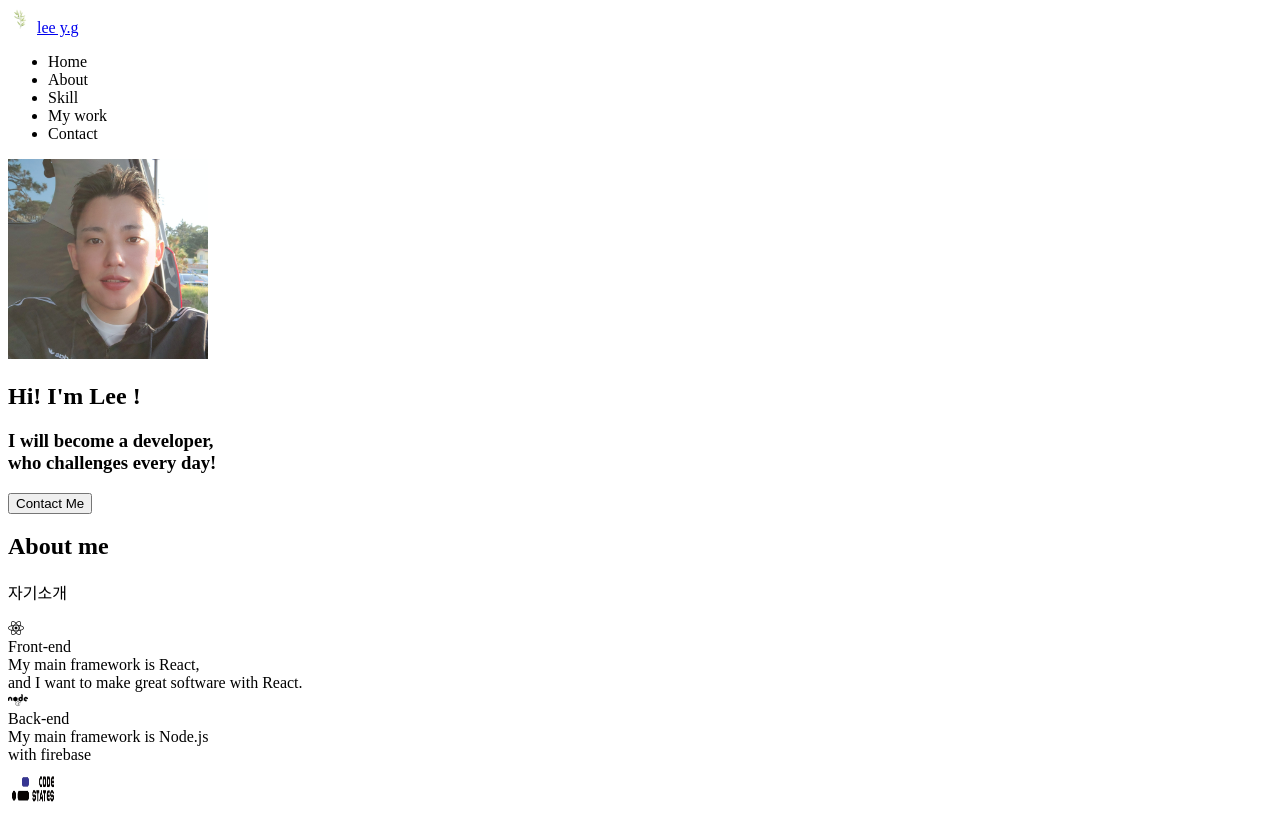
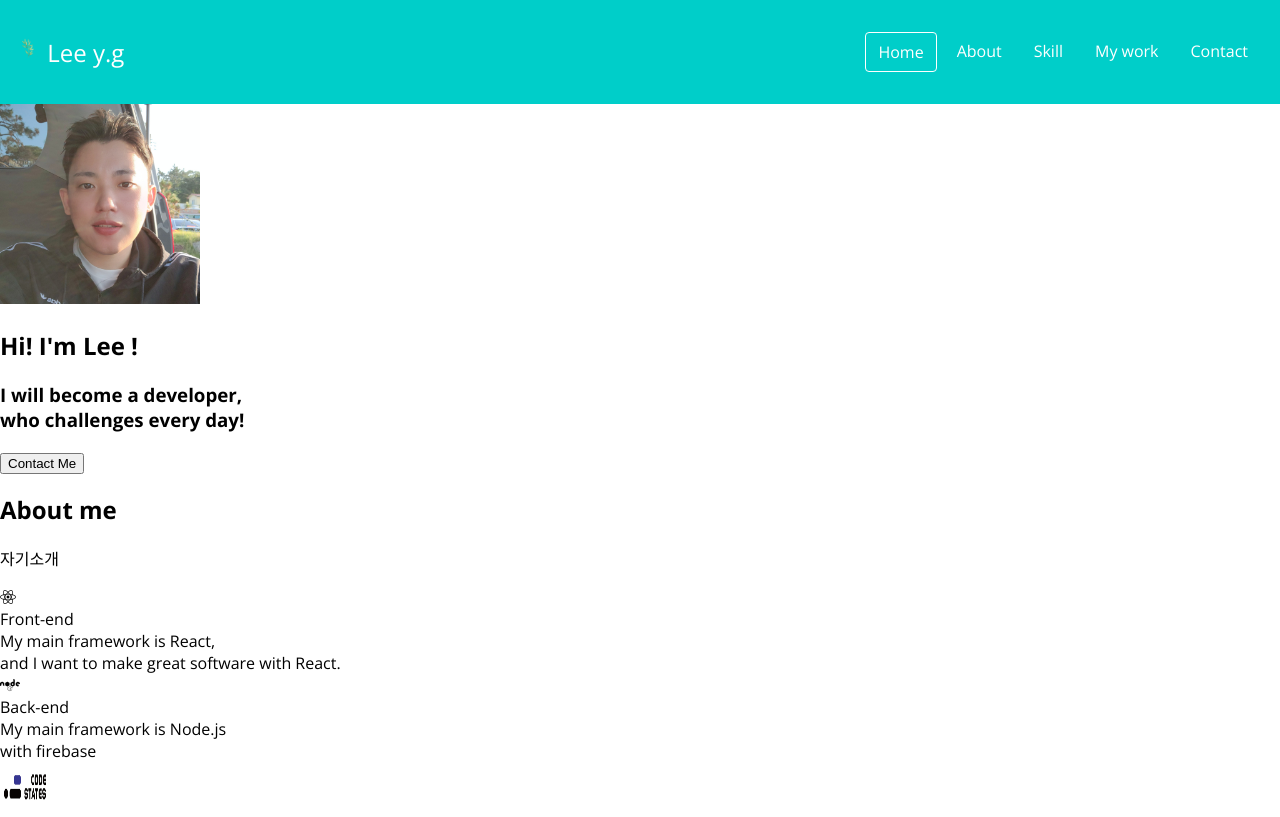
Before and after one commit to DevLeeYG/leesweb, a plain HTML site: page Portfolio/index.html in a window 1280 px wide. Shown: the top 817 px of the page. Drawn offline with nearby package versions, Linux system fonts and the light colour scheme.

Commit message:
navbar css

```diff
--- a/Portfolio/index.html
+++ b/Portfolio/index.html
@@ -18,15 +18,15 @@
 </head>
 <body>
     <!--Navbar-->
-    <nav id="navbar"></nav>
+    <nav id="navbar">
     <div class="navbar__logo">
         <img src="/imgs/leep1.png" height="25px" width="25px">
-        <a href="#" >lee y.g</a>
+        <a href="#" >Lee y.g</a>
     </div>
 
     <div class="navbar__menu">
         <ul class="navbar__menu">
-            <li class="navbar__munu__item">Home</li>
+            <li class="navbar__munu__item active">Home</li>
             <li class="navbar__munu__item">About</li>
             <li class="navbar__munu__item">Skill</li>
             <li class="navbar__munu__item">My work</li>
@@ -34,6 +34,7 @@
         </ul>
 
     </div>
+</nav>
     <section id="home">
         <img src = "/imgs/profile.jpeg" alt="lees profile photo" height="200px" width="200px"
          clase ="home__avatar"
--- a/Portfolio/style.css
+++ b/Portfolio/style.css
@@ -0,0 +1,59 @@
+/* Global*/
+
+:root {
+  /*color*/
+  --color-white: ;
+
+  /*Font size*/
+
+  /*Font weight */
+
+  /*Size*/
+}
+
+body {
+  margin: 0;
+  font-family: "Open Sans", sans-serif;
+  cursor: default;
+}
+a {
+  text-decoration: none;
+  color: white;
+}
+
+ul {
+  list-style: none;
+  padding-left: 0;
+}
+
+/*Nav bar*/
+#navbar {
+  display: flex;
+  justify-content: space-between;
+  background-color: #00cec9;
+  align-items: center;
+  color: white;
+  padding: 16px;
+}
+
+.navbar__menu {
+  display: flex;
+}
+.navbar__munu__item {
+  padding: 8px 12px;
+  margin: 0 4px;
+  cursor: pointer;
+  border-radius: 4px;
+}
+
+.navbar__logo {
+  font-size: x-large;
+}
+
+.navbar__munu__item.active {
+  border: 1px solid;
+}
+
+.navbar__munu__item:hover {
+  background-color: #dfe6e9;
+}
```
